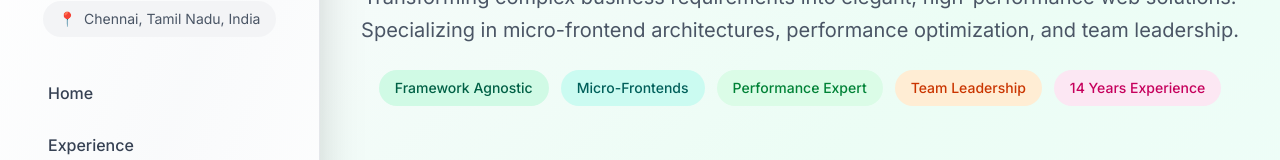
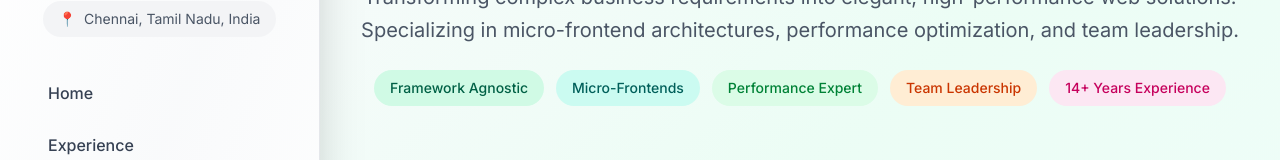
Before and after one commit to arunkumar-velu/portfolio-2025, a Next.js app: page / in a window 1280 px wide. Shown: the part 247-407 px from the top of the page. Built offline with nearby package versions, Linux system fonts and the light colour scheme.

Commit message:
Dynamic years of experience added

```diff
--- a/app/components/Home.tsx
+++ b/app/components/Home.tsx
@@ -31,6 +31,8 @@ const Home = () => {
       color: "from-green-500 to-teal-500"
     }
   ];
+
+  const yearsOfExperience = new Date().getFullYear() - 2011;
 
   return (
     <section
@@ -93,7 +95,7 @@ const Home = () => {
               Team Leadership
             </span>
             <span className="px-4 py-2 bg-pink-100 text-pink-700 rounded-full text-sm font-medium">
-              14 Years Experience
+              {yearsOfExperience}+ Years Experience
             </span>
           </motion.div>
         </motion.div>
```
